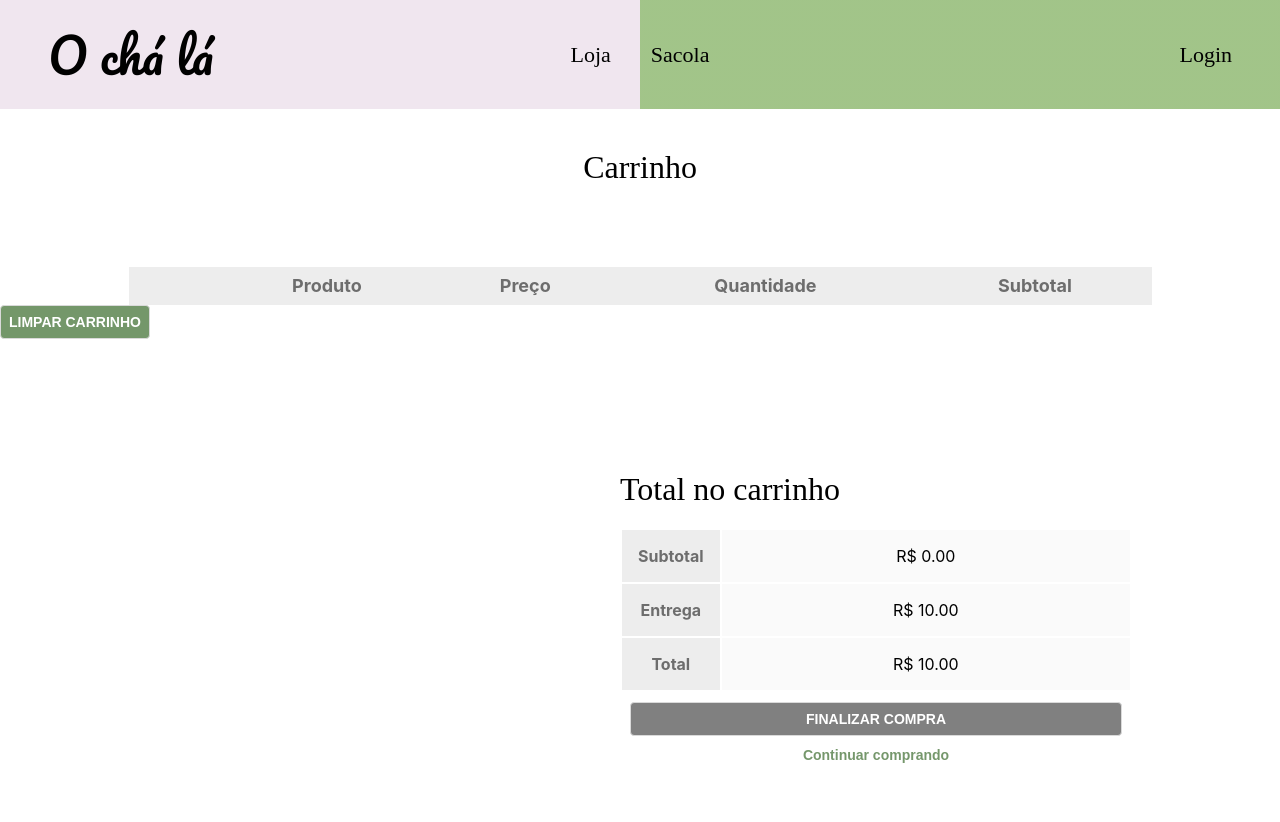
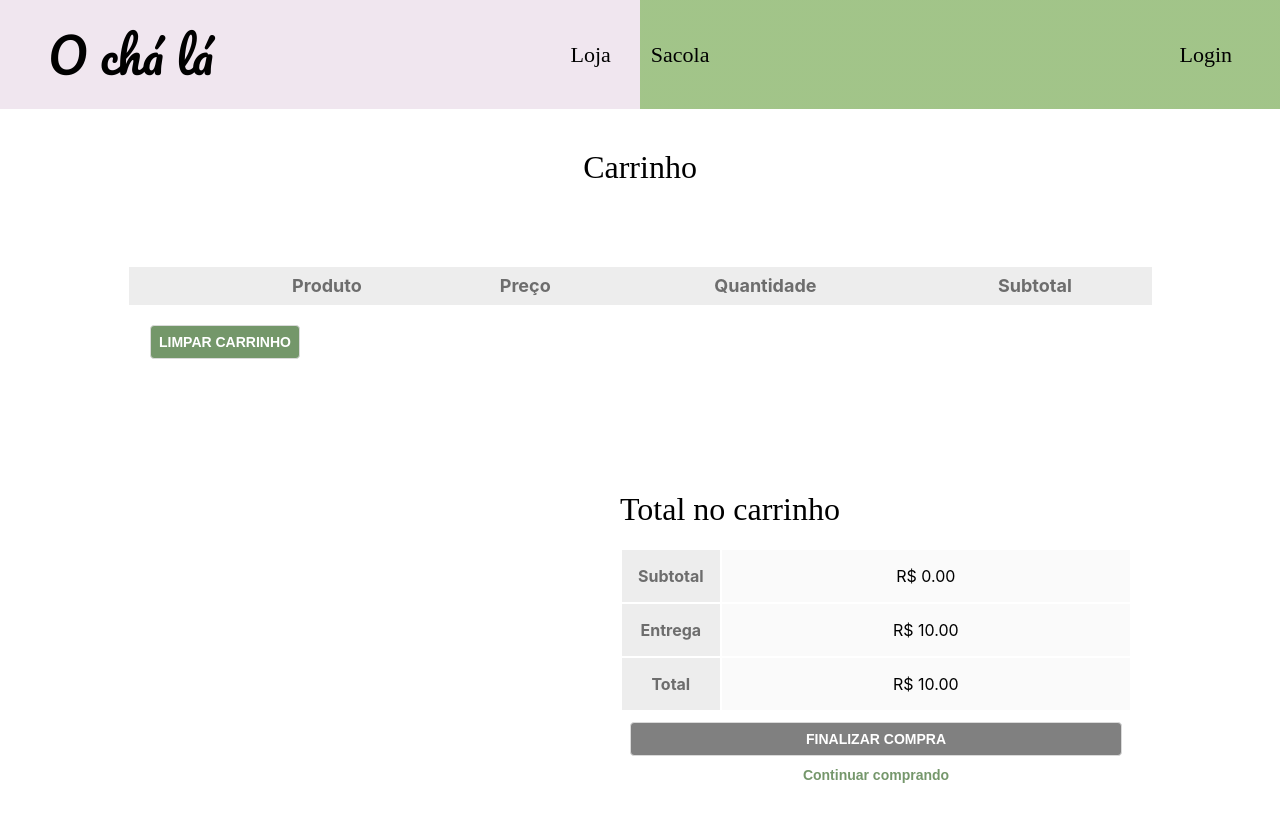
Before and after one commit to LeticiaLuckow/o-cha-la, a Next.js app: page /bag in a window 1280 px wide. Shown: the top 822 px of the page. Built offline with nearby package versions, Linux system fonts and the light colour scheme.

Commit message:
ajust button clear

```diff
--- a/src/pages/bag/index.tsx
+++ b/src/pages/bag/index.tsx
@@ -138,7 +138,7 @@ const Bag: NextPage = () => {
         </TableBag>
       </div>
 
-      <div>
+      <div style={{ marginLeft: '150px', marginTop: '20px' }}>
         <ClearCartButton onClick={clearCart}>Limpar carrinho</ClearCartButton>
       </div>
 
```
